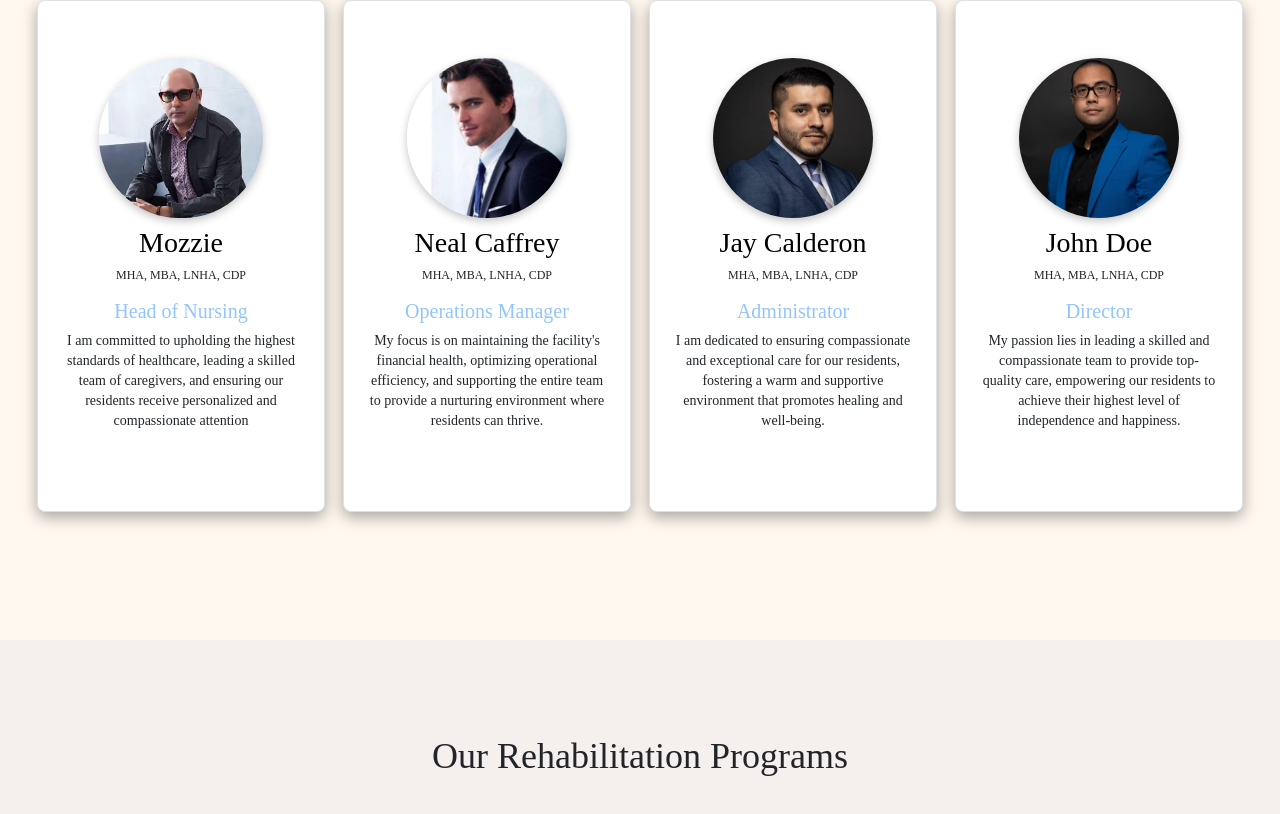
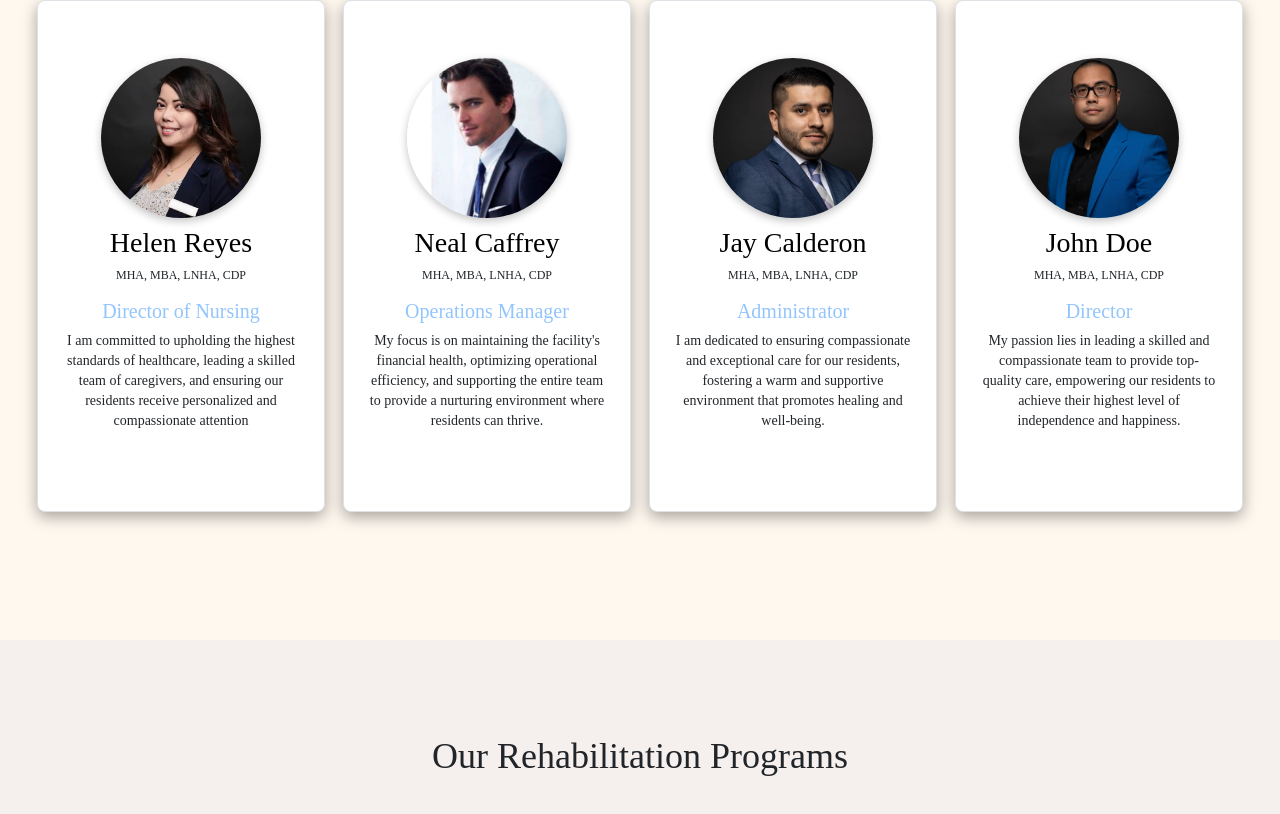
Before and after one commit to Jevus09/manor-website, a React (Create React App) app: page / in a window 1280 px wide. Shown: the part 2878-3692 px from the top of the page. Built offline with nearby package versions, Linux system fonts and the light colour scheme.

Commit message:
updated leadership image and title

```diff
--- a/src/components/Team.js
+++ b/src/components/Team.js
@@ -1,7 +1,7 @@
 import React from 'react';
 import JAY from '../assets/greetings/jay.jpg';
 import NEAL from '../assets/greetings/neal.png';
-import MOZ from '../assets/greetings/mozzie.webp';
+import MOZ from '../assets/greetings/helen.jpeg';
 import DIR from '../assets/greetings/director.jpg';
 
 
@@ -9,9 +9,9 @@ const data = [
   {
     id: 1,
     photo: MOZ,
-    name: 'Mozzie',
+    name: 'Helen Reyes',
     title: 'MHA, MBA, LNHA, CDP',
-    job: 'Head of Nursing',
+    job: 'Director of Nursing',
     desc: 'I am committed to upholding the highest standards of healthcare, leading a skilled team of caregivers, and ensuring our residents receive personalized and compassionate attention',
   },
   {
```
Also changed, not shown: src/assets/greetings/helen.jpeg (added).
